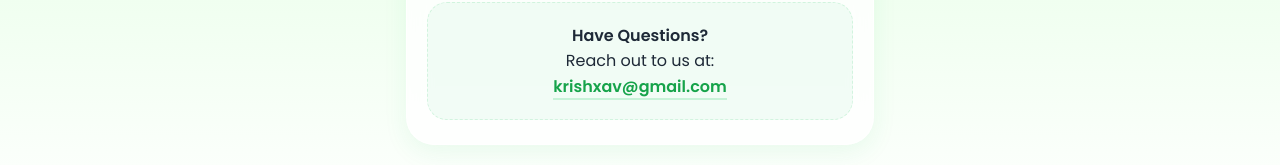
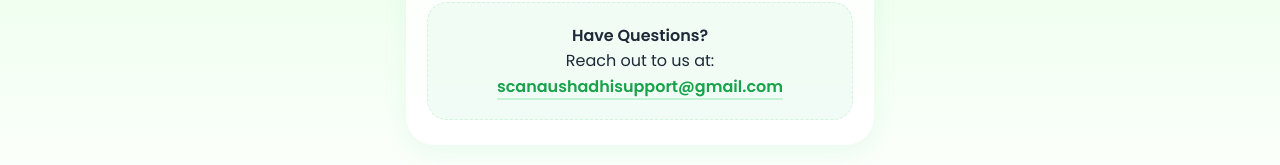
Before and after one commit to TeamNexcod/Scanaushadhi, a plain HTML site: page frontend/privacy.html in a window 1280 px wide. Shown: the part 892-1057 px from the top of the page. Drawn offline with Linux system fonts and the light colour scheme.

Commit message:
Update privacy.html

```diff
--- a/frontend/privacy.html
+++ b/frontend/privacy.html
@@ -206,7 +206,7 @@
             <div class="footer-info">
                 <strong>Have Questions?</strong><br>
                 Reach out to us at:<br>
-                <a href="mailto:krishxav@gmail.com" class="contact-link">krishxav@gmail.com</a>
+                <a href="mailto:scanaushadhisupport@gmail.com" class="contact-link">scanaushadhisupport@gmail.com</a>
             </div>
         </div>
     </div>
```
